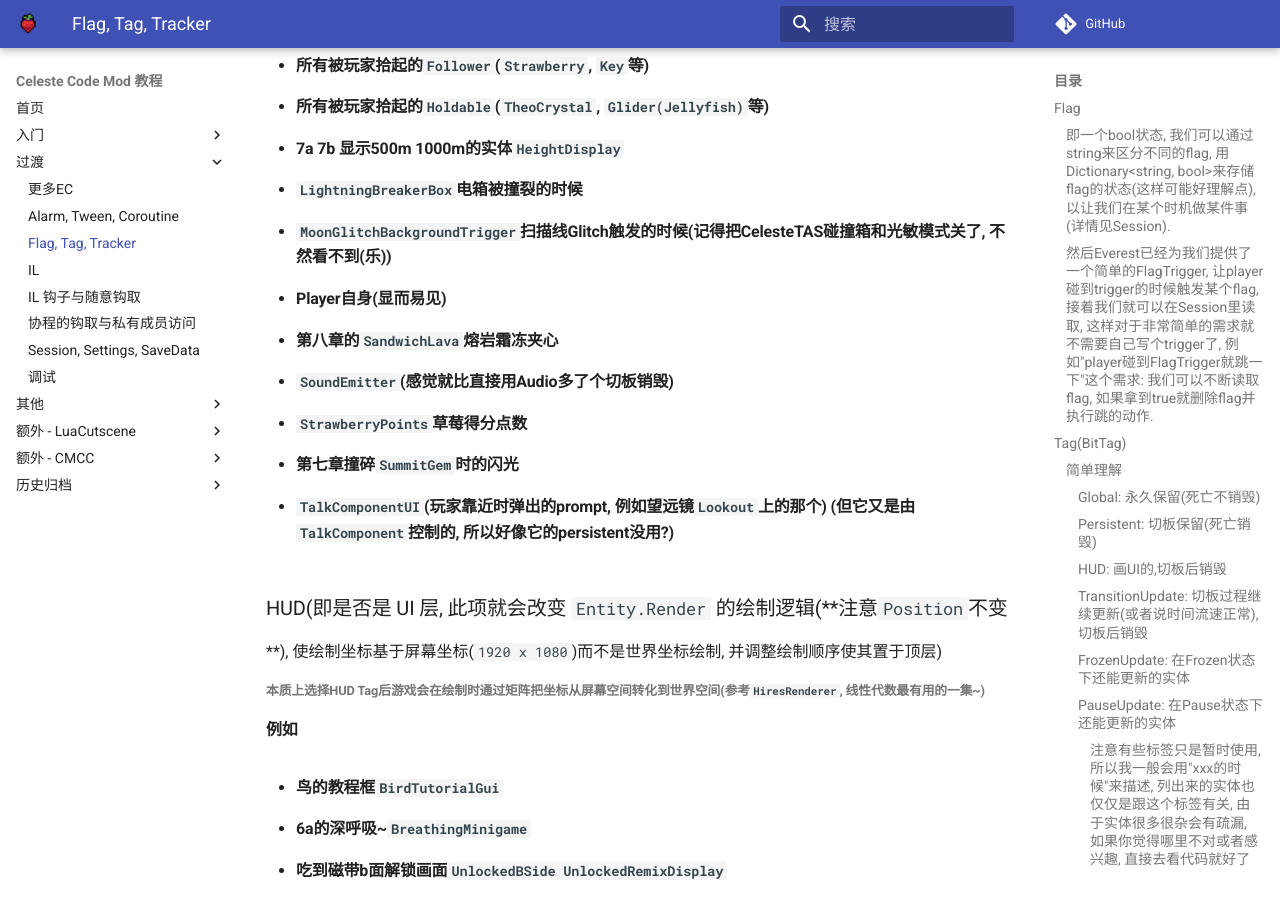
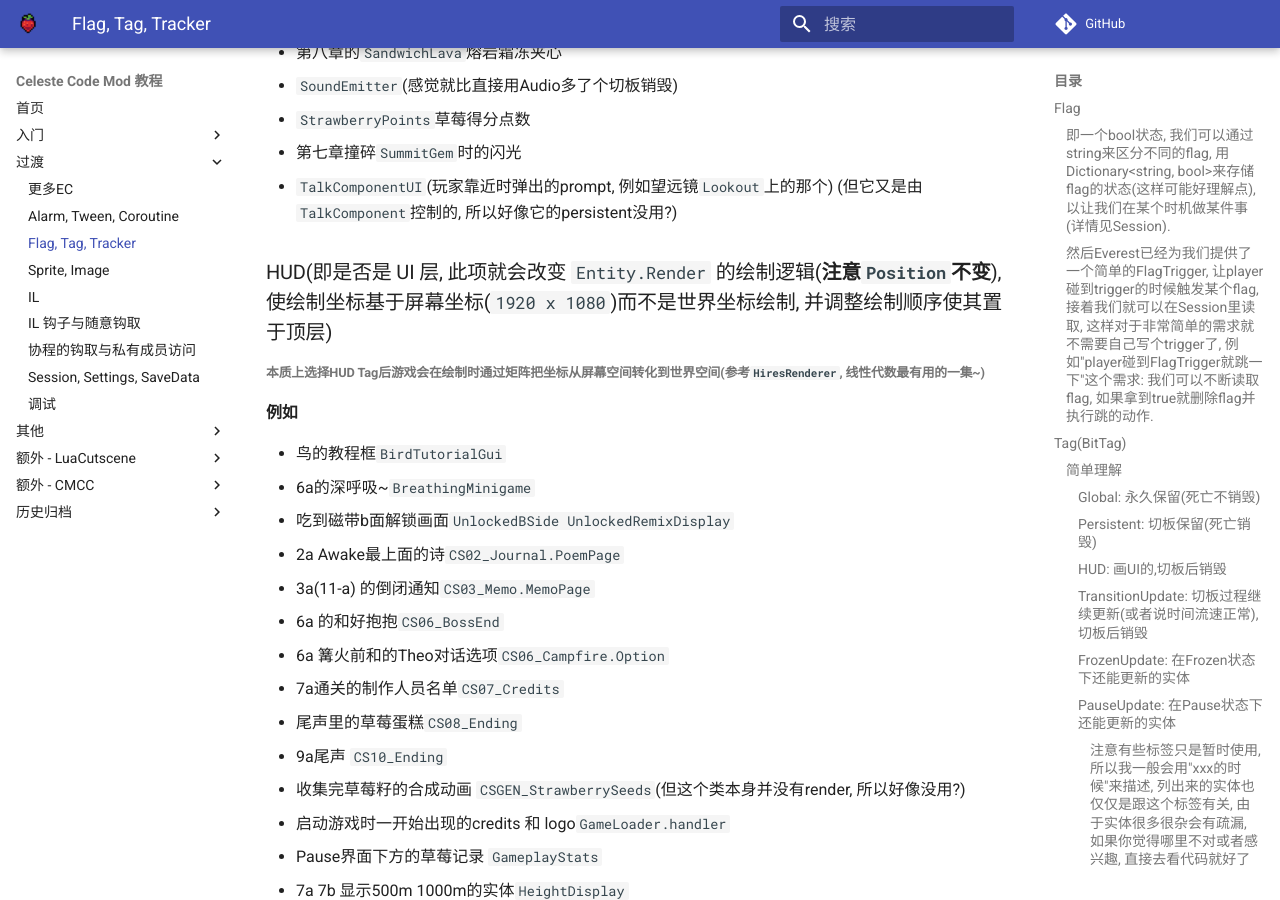
Before and after one commit to Saplonily/CelesteModTutorial, an MkDocs documentation site: the page built from docs/trans/common2.md, in a window 1280 px wide and 900 px high, scrolled down 2550 px. Built offline with MkDocs 1.6.1 and Material for MkDocs 9.7.7, drawn with Linux system fonts in a browser that asks for light colours; comment, search, counter and statistics services are not loaded.

Commit message:
Sprite, Image

```diff
--- a/docs/trans/common2.md
+++ b/docs/trans/common2.md
@@ -10,17 +10,12 @@
 
 ### 简单理解
 
-#### Global: 永久保留(死亡不销毁)
-
-#### Persistent: 切板保留(死亡销毁)
-
-#### HUD: 画UI的,切板后销毁
-
-#### TransitionUpdate: 切板过程继续更新(或者说时间流速正常), 切板后销毁
-
-#### FrozenUpdate: 在Frozen状态下还能更新的实体
-
-#### PauseUpdate: 在Pause状态下还能更新的实体
+* #### Global: 永久保留(死亡不销毁)
+* #### Persistent: 切板保留(死亡销毁)
+* #### HUD: 画UI的,切板后销毁
+* #### TransitionUpdate: 切板过程继续更新(或者说时间流速正常), 切板后销毁
+* #### FrozenUpdate: 在Frozen状态下还能更新的实体
+* #### PauseUpdate: 在Pause状态下还能更新的实体
 
 ###### 注意有些标签只是暂时使用, 所以我一般会用"xxx的时候"来描述, 列出来的实体也仅仅是跟这个标签有关, 由于实体很多很杂会有疏漏, 如果你觉得哪里不对或者感兴趣, 直接去看代码就好了
 
@@ -34,176 +29,174 @@
 
 #### 例如
 
-* #### 背景砖`BackgroundTiles`
-* #### 节奏块管理器`CassetteBlockManager`(你会发现节奏面重生后轴有点怪, 因为manager不会reset)
-* #### 4a玩家被镜子吸入的cutscene`CS04_MirrorPortal`(因为背景是个黑场过渡, 玩家又传送了(或者说在另一个room重生了), 所以要用global标签才能保持fadeout)
-* #### 7a结尾的cutscene(同上)`CS07_Credits`
-* #### 被`DetachStrawberryTrigger`(如果Global属性开了的话)作用的`Follower`
-* #### 为煤球绘制描边的`DustEdges`
-* #### 6a下落面的速度线`FallEffects`
-* #### 吃心弹出poem后底下的黑色panel`FormationBackdrop`
-* #### Pause界面下方的草莓记录 `GameplayStats`
-* #### 作用于`GlassBlock`的`GlassBlockBg`(官图好像`没出现过)
-* #### Grab模式为Toggle的时候的辅助显示对象`GrabbyIcon`
-* #### 会在第8章cold模式下在core前景砖上附上冰霜的`IceTileOverlay`
-* #### 绘制电网里的闪电`LightningRenderer`
-* #### 绘制镜子上的画面`MirrorSurfaces`
-* #### 3a和Theo对话完后Theo爬进管道后可以在隔壁看见`NPC03_Theo_Escaping`
-* #### `OldSiteChaseMusicHandler`
-* #### 冲刺辅助指示器`PlayerDashAssist`
-* #### 保存并退出时右下角的Icon`SaveLoadIcon`
-* #### 管理Barrier的外部渲染(里面粒子是Barrier自己的)`SeekerBarrierRenderer`
-* #### 新浪在的时候RGB分离效果`SeekerEffectsController`
-* #### 前景砖`SolidTiles`
-* #### 计时器`SpeedrunTimerDisplay`
-* #### `TempleEndingMusicHandler`
-* #### 草莓计数`TotalStrawberriesDisplay`
-* #### 残影`TrailManager`和`TrailManager.Snapshot`
+* 背景砖`BackgroundTiles`
+* 节奏块管理器`CassetteBlockManager`(你会发现节奏面重生后轴有点怪, 因为manager不会reset)
+* 4a玩家被镜子吸入的cutscene`CS04_MirrorPortal`(因为背景是个黑场过渡, 玩家又传送了(或者说在另一个room重生了), 所以要用global标签才能保持fadeout)
+* 7a结尾的cutscene(同上)`CS07_Credits`
+* 被`DetachStrawberryTrigger`(如果Global属性开了的话)作用的`Follower`
+* 为煤球绘制描边的`DustEdges`
+* 6a下落面的速度线`FallEffects`
+* 吃心弹出poem后底下的黑色panel`FormationBackdrop`
+* Pause界面下方的草莓记录 `GameplayStats`
+* 作用于`GlassBlock`的`GlassBlockBg`(官图好像`没出现过)
+* Grab模式为Toggle的时候的辅助显示对象`GrabbyIcon`
+* 会在第8章cold模式下在core前景砖上附上冰霜的`IceTileOverlay`
+* 绘制电网里的闪电`LightningRenderer`
+* 绘制镜子上的画面`MirrorSurfaces`
+* 3a和Theo对话完后Theo爬进管道后可以在隔壁看见`NPC03_Theo_Escaping`
+* `OldSiteChaseMusicHandler`
+* 冲刺辅助指示器`PlayerDashAssist`
+* 保存并退出时右下角的Icon`SaveLoadIcon`
+* 管理Barrier的外部渲染(里面粒子是Barrier自己的)`SeekerBarrierRenderer`
+* 新浪在的时候RGB分离效果`SeekerEffectsController`
+* 前景砖`SolidTiles`
+* 计时器`SpeedrunTimerDisplay`
+* `TempleEndingMusicHandler`
+* 草莓计数`TotalStrawberriesDisplay`
+* 残影`TrailManager`和`TrailManager.Snapshot`
 
 ### Persistent(表示需要持久化在场, 切板不卸载的实体, 死亡会卸载, 一般在`Coroutine`里用来暂时保存下状态)
 
 #### 例如
 
-* #### `birdNPC`最后一次飞走的时候
-* #### `Booster`把player吐出切板的时候
-* #### 撞碎`DashBlock`掉落的`Debris`
-* #### 所有被`DetachStrawberryTrigger`(带金草莓的月梅面会用到)解绑的`Follower`
-* #### 所有被玩家拾起的`Follower`(`Strawberry`, `Key`等)
-* #### 所有被玩家拾起的`Holdable`(`TheoCrystal`, `Glider(Jellyfish)`等)
-* #### 7a 7b 显示500m 1000m的实体`HeightDisplay`
-* #### `LightningBreakerBox`电箱被撞裂的时候
-* #### `MoonGlitchBackgroundTrigger`扫描线Glitch触发的时候(记得把CelesteTAS碰撞箱和光敏模式关了, 不然看不到(乐))
-* #### Player自身(显而易见)
-* #### 第八章的`SandwichLava`熔岩霜冻夹心
-* #### `SoundEmitter`(感觉就比直接用Audio多了个切板销毁)
-* #### `StrawberryPoints`草莓得分点数
-* #### 第七章撞碎`SummitGem`时的闪光
-* #### `TalkComponentUI`(玩家靠近时弹出的prompt, 例如望远镜`Lookout`上的那个) (但它又是由`TalkComponent`控制的, 所以好像它的persistent没用?)
+* `birdNPC`最后一次飞走的时候
+* `Booster`把player吐出切板的时候
+* 撞碎`DashBlock`掉落的`Debris`
+* 所有被`DetachStrawberryTrigger`(带金草莓的月梅面会用到)解绑的`Follower`
+* 所有被玩家拾起的`Follower`(`Strawberry`, `Key`等)
+* 所有被玩家拾起的`Holdable`(`TheoCrystal`, `Glider(Jellyfish)`等)
+* 7a 7b 显示500m 1000m的实体`HeightDisplay`
+* `LightningBreakerBox`电箱被撞裂的时候
+* `MoonGlitchBackgroundTrigger`扫描线Glitch触发的时候(记得把CelesteTAS碰撞箱和光敏模式关了, 不然看不到(乐))
+* Player自身(显而易见)
+* 第八章的`SandwichLava`熔岩霜冻夹心
+* `SoundEmitter`(感觉就比直接用Audio多了个切板销毁)
+* `StrawberryPoints`草莓得分点数
+* 第七章撞碎`SummitGem`时的闪光
+* `TalkComponentUI`(玩家靠近时弹出的prompt, 例如望远镜`Lookout`上的那个) (但它又是由`TalkComponent`控制的, 所以好像它的persistent没用?)
 
-### HUD(即是否是 UI 层, 此项就会改变 `Entity.Render` 的绘制逻辑(**注意`Position`不变
-
-**), 使绘制坐标基于屏幕坐标(`1920 x 1080`)而不是世界坐标绘制, 并调整绘制顺序使其置于顶层)
+### HUD(即是否是 UI 层, 此项就会改变 `Entity.Render` 的绘制逻辑(**注意`Position`不变**), 使绘制坐标基于屏幕坐标(`1920 x 1080`)而不是世界坐标绘制, 并调整绘制顺序使其置于顶层)
 
 ###### 本质上选择HUD Tag后游戏会在绘制时通过矩阵把坐标从屏幕空间转化到世界空间(参考`HiresRenderer`, 线性代数最有用的一集~)
 
 #### 例如
 
-* #### 鸟的教程框`BirdTutorialGui`
-* #### 6a的深呼吸~`BreathingMinigame`
-* #### 吃到磁带b面解锁画面`UnlockedBSide UnlockedRemixDisplay`
-* #### 2a Awake最上面的诗`CS02_Journal.PoemPage`
-* #### 3a(11-a) 的倒闭通知`CS03_Memo.MemoPage`
-* #### 6a 的和好抱抱`CS06_BossEnd`
-* #### 6a 篝火前和的Theo对话选项`CS06_Campfire.Option`
-* #### 7a通关的制作人员名单`CS07_Credits`
-* #### 尾声里的草莓蛋糕`CS08_Ending`
-* #### 9a尾声 `CS10_Ending`
-* #### 收集完草莓籽的合成动画 `CSGEN_StrawberrySeeds`(但这个类本身并没有render, 所以好像没用?)
-* #### 启动游戏时一开始出现的credits 和 logo`GameLoader.handler`
-* #### Pause界面下方的草莓记录 `GameplayStats`
-* #### 7a 7b 显示500m 1000m的实体`HeightDisplay`
-* #### `HudRenderer`(管UI显隐的)
-* #### B面入场插磁带`BSideTitle`
-* #### 开镜画面`Lookout.Hud`
-* #### 纪念碑文字`MemorialText`
-* #### 6a badeline迷你对话框`MiniTextbox`
-* #### 各种Oui, 各种panel
-* #### 吃心后显示的文字`Poem`
-* #### 明信片`Postcard`
-* #### prologue结尾`PrologueEndingText`(You can do this!)
-* #### 自拍照`Selfie`
-* #### 计时器`SpeedrunTimerDisplay`
-* #### 草莓计数`TotalStrawberriesDisplay`
-* #### `TalkComponentUI`
-* #### 对话框`Textbox`
-* #### 凌波微步, 快乐的舞步~`WaveDashPresentation`
+* 鸟的教程框`BirdTutorialGui`
+* 6a的深呼吸~`BreathingMinigame`
+* 吃到磁带b面解锁画面`UnlockedBSide UnlockedRemixDisplay`
+* 2a Awake最上面的诗`CS02_Journal.PoemPage`
+* 3a(11-a) 的倒闭通知`CS03_Memo.MemoPage`
+* 6a 的和好抱抱`CS06_BossEnd`
+* 6a 篝火前和的Theo对话选项`CS06_Campfire.Option`
+* 7a通关的制作人员名单`CS07_Credits`
+* 尾声里的草莓蛋糕`CS08_Ending`
+* 9a尾声 `CS10_Ending`
+* 收集完草莓籽的合成动画 `CSGEN_StrawberrySeeds`(但这个类本身并没有render, 所以好像没用?)
+* 启动游戏时一开始出现的credits 和 logo`GameLoader.handler`
+* Pause界面下方的草莓记录 `GameplayStats`
+* 7a 7b 显示500m 1000m的实体`HeightDisplay`
+* `HudRenderer`(管UI显隐的)
+* B面入场插磁带`BSideTitle`
+* 开镜画面`Lookout.Hud`
+* 纪念碑文字`MemorialText`
+* 6a badeline迷你对话框`MiniTextbox`
+* 各种Oui, 各种panel
+* 吃心后显示的文字`Poem`
+* 明信片`Postcard`
+* prologue结尾`PrologueEndingText`(You can do this!)
+* 自拍照`Selfie`
+* 计时器`SpeedrunTimerDisplay`
+* 草莓计数`TotalStrawberriesDisplay`
+* `TalkComponentUI`
+* 对话框`Textbox`
+* 凌波微步, 快乐的舞步~`WaveDashPresentation`
 
 ### TransitionUpdate(切板过程继续更新(或者说时间流速正常), 切板后销毁)(注意: 标签可作用于要被load的或者是要被unload的对象)
 
 #### 例如(有的实现上可能只调整了音效之类的)
 
-* #### 第七章管上升切板的`AscendManager`(好像就对应Loenn里的`SummitBackgroundManager`)
-* #### 6a从主世界cutscene切到6a第二章所用的黑场过渡`BackgroundFadeIn`
-* #### 6a瀑布`BigWaterfall`
-* #### 9a的`BirdPath`
-* #### 篝火`Bonfire`
-* #### 红(绿)泡泡`Booster`
-* #### 第四章各种旗帜`CliffsideWindFlag`
-* #### 3a收拾杂物`ClutterAbsorbEffect`
-* #### 3a收拾完杂物把门堵住的那个果冻`ClutterDoor`
-* #### 圆刺`CrystalStaticSpinner`
-* #### `DustEdges`
-* #### 火球`FireBall`
-* #### 岩浆墙`FireBarrier`
-* #### `GameplayStats`
-* #### `GrabbyIcon`
-* #### 尾声右侧鸟巢`InvisibleBarrier`
-* #### 比如6a蓝心房左边的左边那个房间里的一缕缕光`LightBeam`
-* #### 改房间灯光的透明度`LightFadeTrigger`
-* #### `LightningRenderer`
-* #### 锁块被解锁后`LockBlock`
-* #### `MiniTextbox`
-* #### 9a小蝌蚪`MoonCreature`
-* #### 移动快撞停后掉落的碎片`MoveBlock.Debris`
-* #### `NPC03_Theo_Vents`
-* #### 5a穿过镜子从上面落下来后的badeline`NPC05_Badeline`
-* #### `OldSiteChaseMusicHandler`
-* #### pico-8游戏机`PicoConsole`
-* #### 6a触手`ReflectionTentacles`
-* #### `SandwichLava`
-* #### `SeekerBarrierRenderer`
-* #### `SoundEmitter`
-* #### `SpeedrunTimerDisplay`
-* #### 草莓收集的时候`Strawberry`
-* #### `StrawberryPoints`
-* #### 5a尾声管音乐的`TempleEndingMusicHandler`
-* #### Theo`TheoCrystal`
-* #### 初见Theo水晶的底座`TheoCrystalPedestal`
-* #### `TotalStrawberriesDisplay`
-* #### 传送带`WallBooster`
-* #### 水`Water`
-* #### 瀑布`WaterFall`
-* #### 9a教凌波的那个堡`WaveDashTutorialMachine`
-* #### 第4章管风力和风向的`WindController`
+* 第七章管上升切板的`AscendManager`(好像就对应Loenn里的`SummitBackgroundManager`)
+* 6a从主世界cutscene切到6a第二章所用的黑场过渡`BackgroundFadeIn`
+* 6a瀑布`BigWaterfall`
+* 9a的`BirdPath`
+* 篝火`Bonfire`
+* 红(绿)泡泡`Booster`
+* 第四章各种旗帜`CliffsideWindFlag`
+* 3a收拾杂物`ClutterAbsorbEffect`
+* 3a收拾完杂物把门堵住的那个果冻`ClutterDoor`
+* 圆刺`CrystalStaticSpinner`
+* `DustEdges`
+* 火球`FireBall`
+* 岩浆墙`FireBarrier`
+* `GameplayStats`
+* `GrabbyIcon`
+* 尾声右侧鸟巢`InvisibleBarrier`
+* 比如6a蓝心房左边的左边那个房间里的一缕缕光`LightBeam`
+* 改房间灯光的透明度`LightFadeTrigger`
+* `LightningRenderer`
+* 锁块被解锁后`LockBlock`
+* `MiniTextbox`
+* 9a小蝌蚪`MoonCreature`
+* 移动快撞停后掉落的碎片`MoveBlock.Debris`
+* `NPC03_Theo_Vents`
+* 5a穿过镜子从上面落下来后的badeline`NPC05_Badeline`
+* `OldSiteChaseMusicHandler`
+* pico-8游戏机`PicoConsole`
+* 6a触手`ReflectionTentacles`
+* `SandwichLava`
+* `SeekerBarrierRenderer`
+* `SoundEmitter`
+* `SpeedrunTimerDisplay`
+* 草莓收集的时候`Strawberry`
+* `StrawberryPoints`
+* 5a尾声管音乐的`TempleEndingMusicHandler`
+* Theo`TheoCrystal`
+* 初见Theo水晶的底座`TheoCrystalPedestal`
+* `TotalStrawberriesDisplay`
+* 传送带`WallBooster`
+* 水`Water`
+* 瀑布`WaterFall`
+* 9a教凌波的那个堡`WaveDashTutorialMachine`
+* 第4章管风力和风向的`WindController`
 
 ### FrozenUpdate(Frozen只是Level里的一个冻结状态(或者说一个bool变量, 而不是真的让游戏freeze的那个冻结帧))
 
 #### 例如
 
-* #### 吃水晶溅射的白球`AbsorbOrb`
-* #### 磁带`Cassette`
-* #### 草莓籽合成动画`CSGEN_StrawberrySeeds`
-* #### `FormationBackdrop`
-* #### 解锁1a水晶之心过程`ForsakenCitySatellite`
-* #### 水晶之心`HeartGem`
-* #### 水晶之心上的文字`Poem`
-* #### 保存并退出时右下角的Icon`SaveLoadIcon`
-* #### `StrawberryPoints`
-* #### `StrawberrySeed`
-* #### `Textbox`
-* #### 残影`TrailManager.Snapshot`
+* 吃水晶溅射的白球`AbsorbOrb`
+* 磁带`Cassette`
+* 草莓籽合成动画`CSGEN_StrawberrySeeds`
+* `FormationBackdrop`
+* 解锁1a水晶之心过程`ForsakenCitySatellite`
+* 水晶之心`HeartGem`
+* 水晶之心上的文字`Poem`
+* 保存并退出时右下角的Icon`SaveLoadIcon`
+* `StrawberryPoints`
+* `StrawberrySeed`
+* `Textbox`
+* 残影`TrailManager.Snapshot`
 
 ### PauseUpdate(在Pause状态下还能更新的实体)
 
 #### 例如
 
-* #### `Cassette.UnlockedBSide`(由于它是由Cassette控制的, 所以相当于自带一个FrozenUpdate, 但是它在被调用前Pause已经被锁住了, 所以这个状态貌似白加了🤔)
-* #### 尾声`CS08_Ending`
-* #### `GameplayStats`
-* #### `GrabbyIcon`
-* #### `LanguageSelectUI`
-* #### 1a尾, 2a头的纪念碑`Memorial`(用到标签的地方主要是2a纪念碑上的乱码)
-* #### `MemorialText`(因为paused的时候不能显示)
-* #### `OuiChapterSelectIcon`
-* #### `OuiFileSelectSlot`
-* #### `PicoConsole`
-* #### `SaveLoadIcon`
-* #### `SpeedrunTimerDisplay`
-* #### `Textbox`
-* #### 应该是开始菜单`TextMenu`
-* #### `TotalStrawberriesDisplay`
-* #### `UnlockedPico8Message`
-* #### `ViewportAdjustmentUI`
+* `Cassette.UnlockedBSide`(由于它是由Cassette控制的, 所以相当于自带一个FrozenUpdate, 但是它在被调用前Pause已经被锁住了, 所以这个状态貌似白加了🤔)
+* 尾声`CS08_Ending`
+* `GameplayStats`
+* `GrabbyIcon`
+* `LanguageSelectUI`
+* 1a尾, 2a头的纪念碑`Memorial`(用到标签的地方主要是2a纪念碑上的乱码)
+* `MemorialText`(因为paused的时候不能显示)
+* `OuiChapterSelectIcon`
+* `OuiFileSelectSlot`
+* `PicoConsole`
+* `SaveLoadIcon`
+* `SpeedrunTimerDisplay`
+* `Textbox`
+* 应该是开始菜单`TextMenu`
+* `TotalStrawberriesDisplay`
+* `UnlockedPico8Message`
+* `ViewportAdjustmentUI`
 
 
 ## Tracker
--- a/mkdocs.yml
+++ b/mkdocs.yml
@@ -49,7 +49,7 @@
       - 更多EC: "trans/ec_common.md"
       - Alarm, Tween, Coroutine: "trans/common1.md"
       - Flag, Tag, Tracker: "trans/common2.md"
-      # - Sprite, Image: "trans/common3.md"
+      - Sprite, Image: "trans/common3.md"
       - IL: "trans/il.md"
       - IL 钩子与随意钩取: "trans/adv_hooks.md"
       - 协程的钩取与私有成员访问: "trans/adv_hooks2.md"
```
Also changed, not shown: docs/trans/common3.md (added, +126 -0 lines), docs/trans/imgs/img00.png (added), docs/trans/imgs/img01.png (added).
